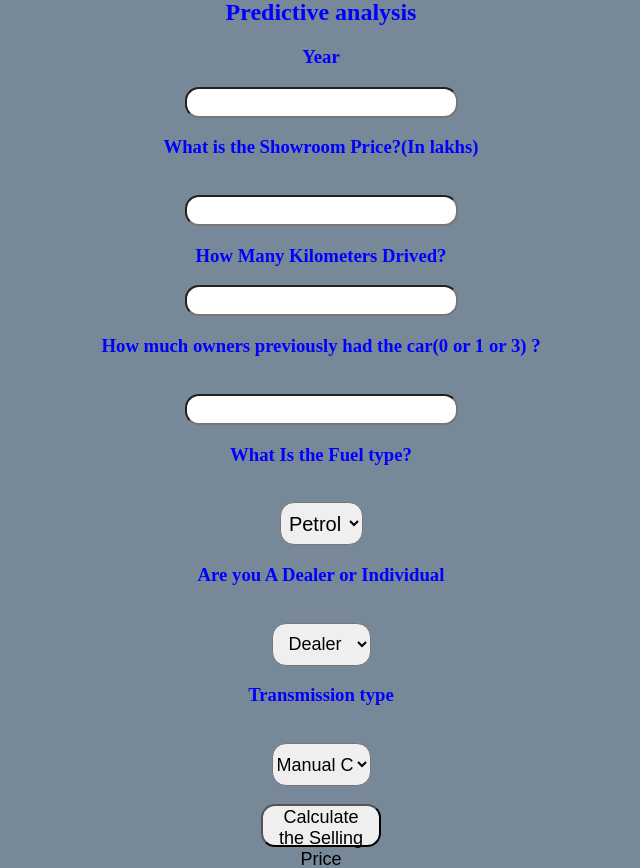
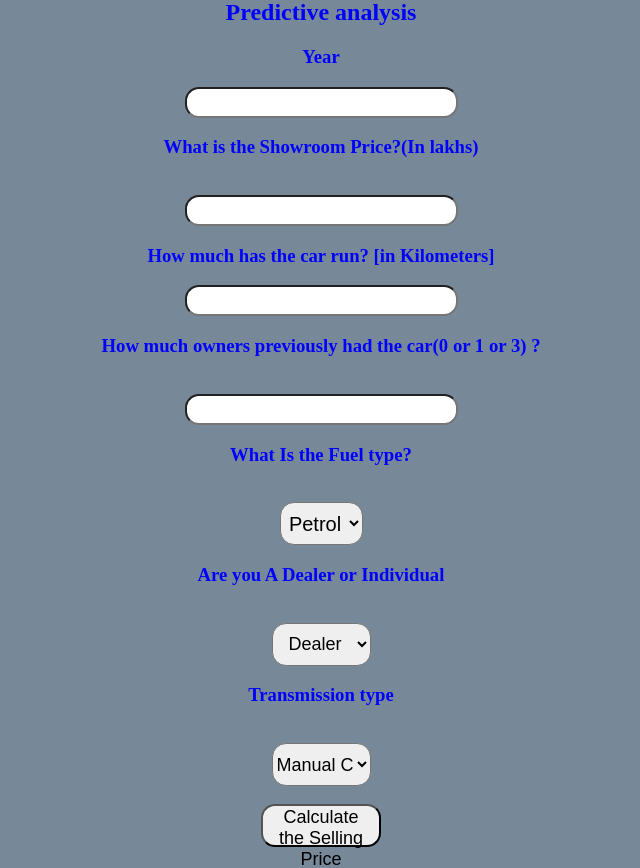
Before and after one commit to YashPaste/Car_Becho, a Flask app: page / in a window 1280 px wide. Shown: the part 21-889 px from the top of the page, without its empty margins (319-959 px from the left). Run offline with Flask 2, Linux system fonts and the light colour scheme; parts of the project's set-up code (start-up, migrations or seed data) failed here and were passed over.

Commit message:
Update index.html

```diff
--- a/templates/index.html
+++ b/templates/index.html
@@ -15,7 +15,7 @@
             <h3>Year</h3>
             <input id="first" name="Year" type="number ">
             <h3>What is the Showroom Price?(In lakhs)</h3><br><input id="second" name="Present_Price" required="required">
-            <h3>How Many Kilometers Drived?</h3><input id="third" name="Kms_Driven" required="required">
+            <h3>How much has the car run? [in Kilometers]</h3><input id="third" name="Kms_Driven" required="required">
             <h3>How much owners previously had the car(0 or 1 or 3) ?</h3><br><input id="fourth" name="Owner" required="required">
             <h3>What Is the Fuel type?</h3><br><select name="Fuel_Type_Petrol" id="fuel" required="required">
                 <option value="Petrol">Petrol</option>
```
